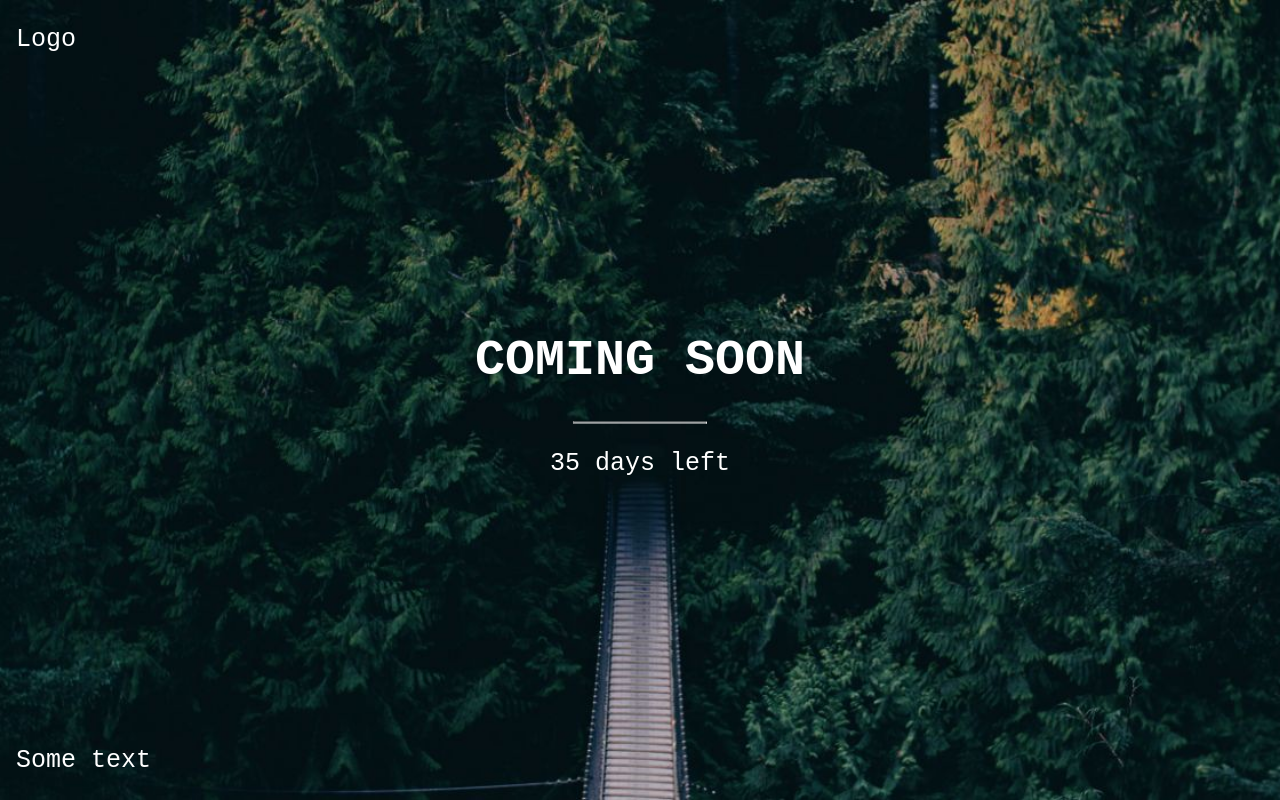
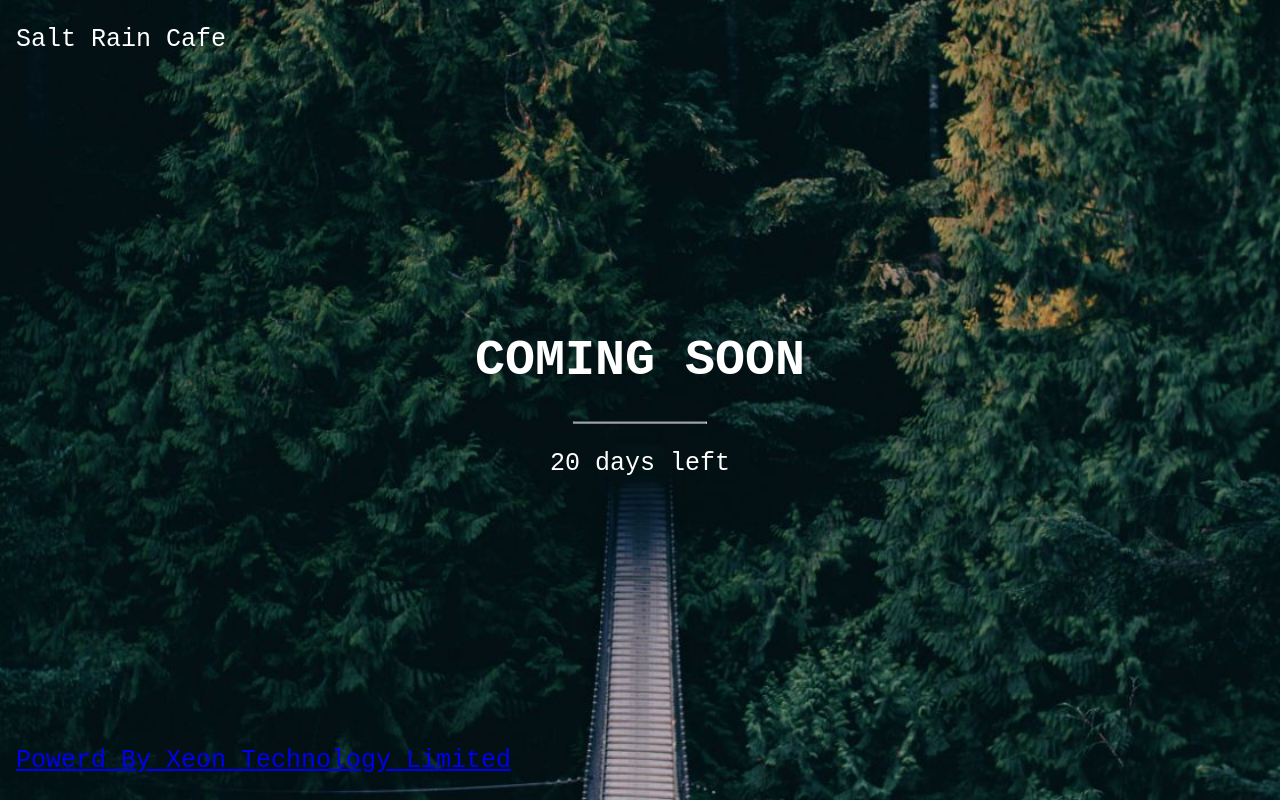
Before and after one commit to Salt-Rain-Cafe/salt-rain-cafe, a plain HTML site: page index.html in a window 1280 px wide. Drawn offline with Linux system fonts and the light colour scheme.

Commit message:
Update index.html

```diff
--- a/index.html
+++ b/index.html
@@ -50,15 +50,15 @@
 
   <div class="bgimg">
     <div class="topleft">
-      <p>Logo</p>
+      <p>Salt Rain Cafe</p>
     </div>
     <div class="middle">
       <h1>COMING SOON</h1>
       <hr>
-      <p>35 days left</p>
+      <p>20 days left</p>
     </div>
     <div class="bottomleft">
-      <p>Some text</p>
+      <p><a href="https://www.xeontechnology.ltd" target="_blank">Powerd By Xeon Technology Limited</a></p>
     </div>
   </div>
 
```
